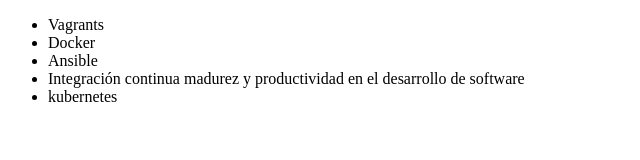
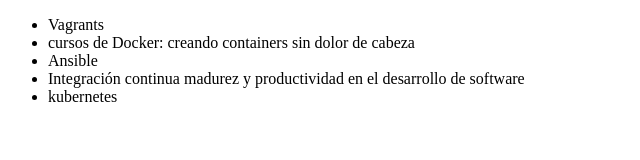
Before and after one commit to slesmes/github, a plain HTML site: page index.html in a window 1280 px wide. Shown: the whole page, without its empty margins (0-640 px from the left). Drawn offline with Linux system fonts and the light colour scheme.

Commit message:
actualizando nombre del curso de doker

```diff
--- a/index.html
+++ b/index.html
@@ -7,7 +7,7 @@
 <body>
      <ul>
          <li> Vagrants </li>
-         <li> Docker </li>
+         <li> cursos de Docker: creando containers sin dolor de cabeza</li>
          <li> Ansible </li>
          <li> Integración continua madurez y productividad en el desarrollo de software </li>
          <li>kubernetes</li>
```
